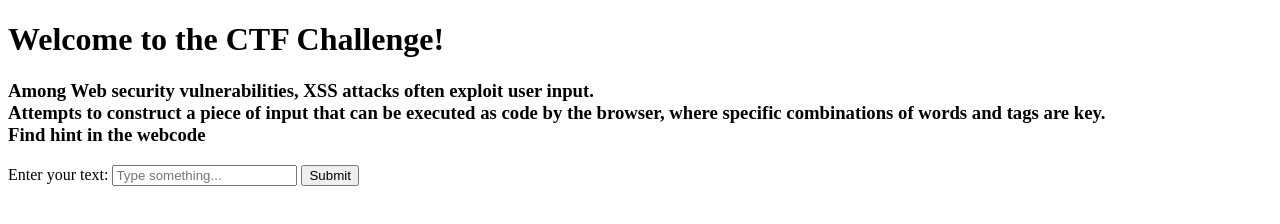
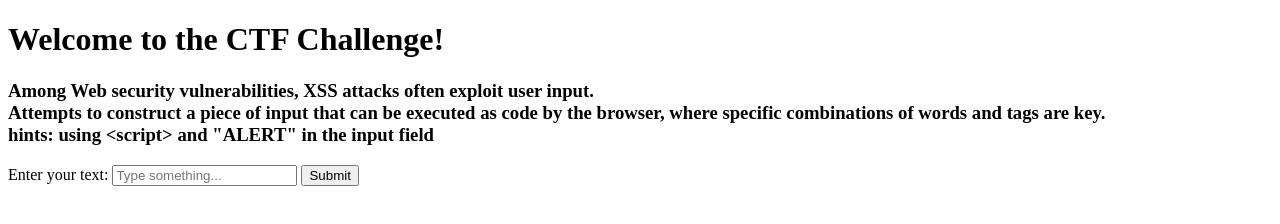
Before and after one commit to zane-dot/ctfhk, a plain HTML site: page index.html in a window 1280 px wide. Drawn offline with Linux system fonts and the light colour scheme.

Commit message:
Update index.html

```diff
--- a/index.html
+++ b/index.html
@@ -11,7 +11,7 @@
     <h1>Welcome to the CTF Challenge!</h1>
     <h3>Among Web security vulnerabilities, XSS attacks often exploit user input.
         <br>Attempts to construct a piece of input that can be executed as code by the browser, where specific combinations of words and tags are key.
-        <br>Find hint in the webcode
+       <br> hints: using &lt;script&gt; and "ALERT" in the input field
     </h3>
     <form>
         <label for="inputText">Enter your text:</label>
@@ -20,7 +20,7 @@
     </form>
     <div id="result"></div>
 
-
+    <script src="script.js"></script>
 </body>
 
 </html>
```
